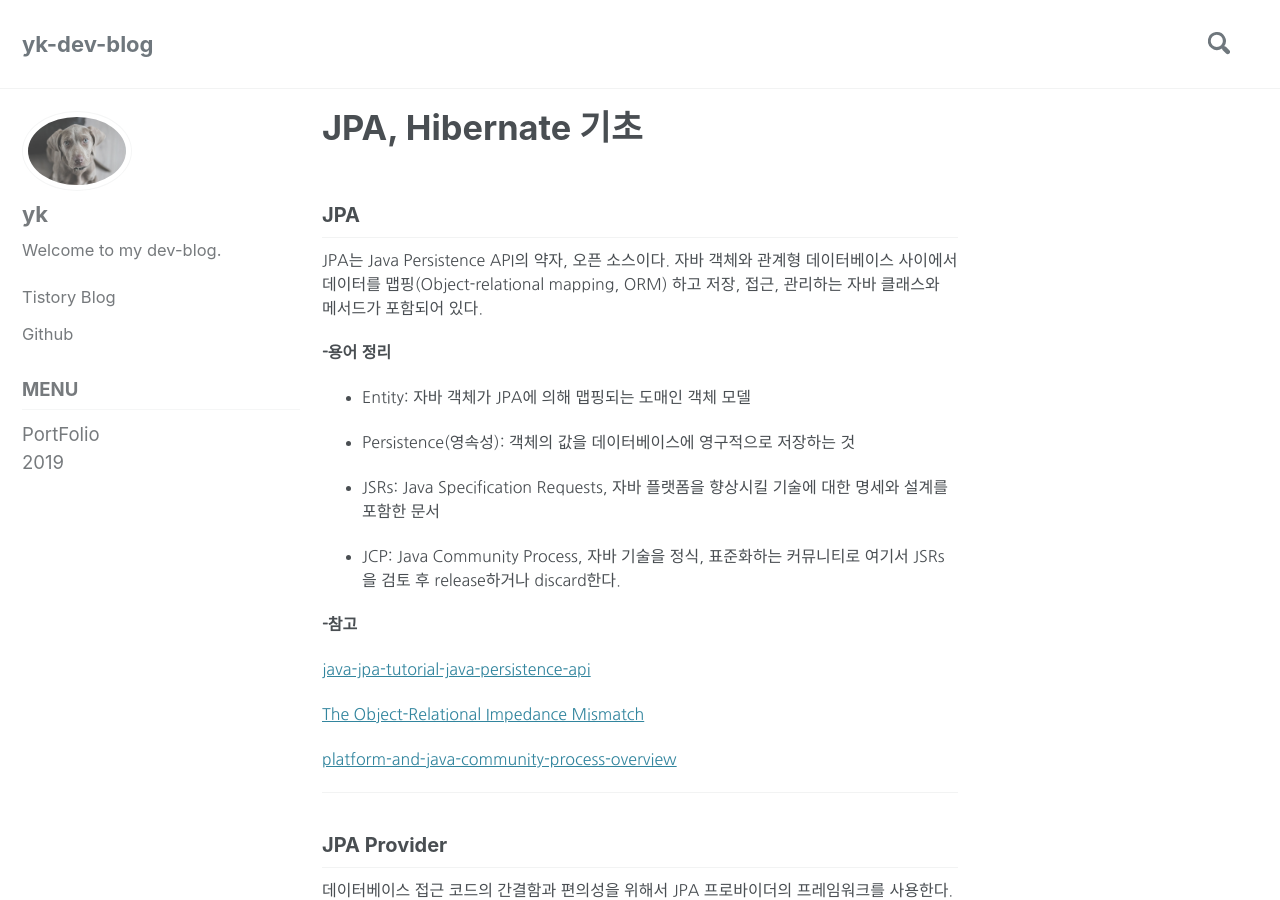
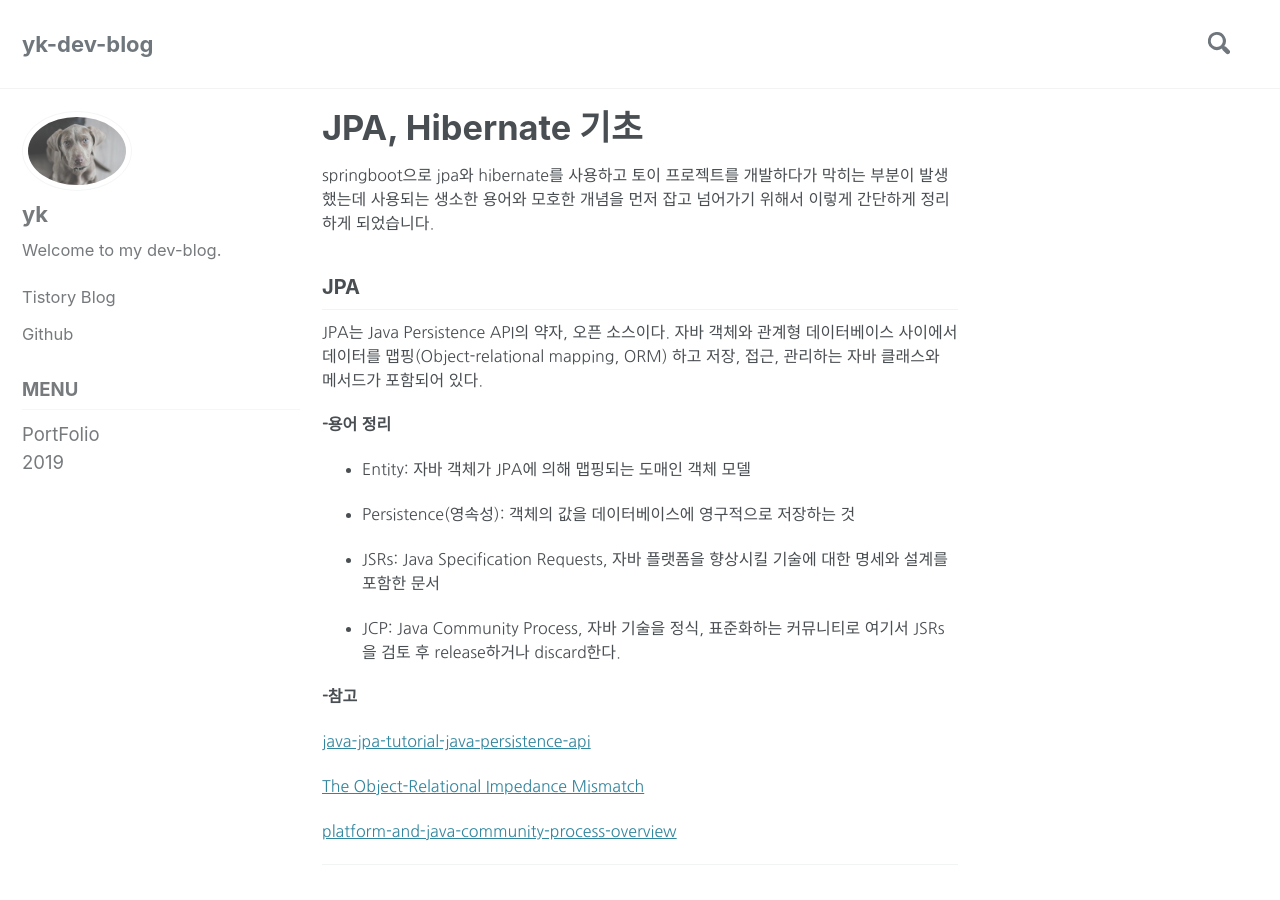
Before and after one commit to midas123/midas123.github.io, a Jekyll site: the page built from _posts/2019-03-11-jpa.md, in a window 1280 px wide and 900 px high. Built offline with Jekyll 4.4.1, drawn with Linux system fonts in a browser that asks for light colours; cached includes are drawn as plain includes; comment, search, counter and statistics services are not loaded.

Commit message:
jpa hibernate post2

```diff
--- a/_posts/2019-03-11-jpa.md
+++ b/_posts/2019-03-11-jpa.md
@@ -3,6 +3,9 @@
   title: JPA, Hibernate 기초
   tag: [java, springboot, JPA, Hibernate]
 ---
+
+springboot으로 jpa와 hibernate를 사용하고 토이 프로젝트를 개발하다가 막히는 부분이 발생했는데 사용되는 생소한 용어와 모호한 개념을 먼저 잡고 넘어가기 위해서 이렇게 간단하게 정리하게 되었습니다.
+
 
 
 ## JPA
```
